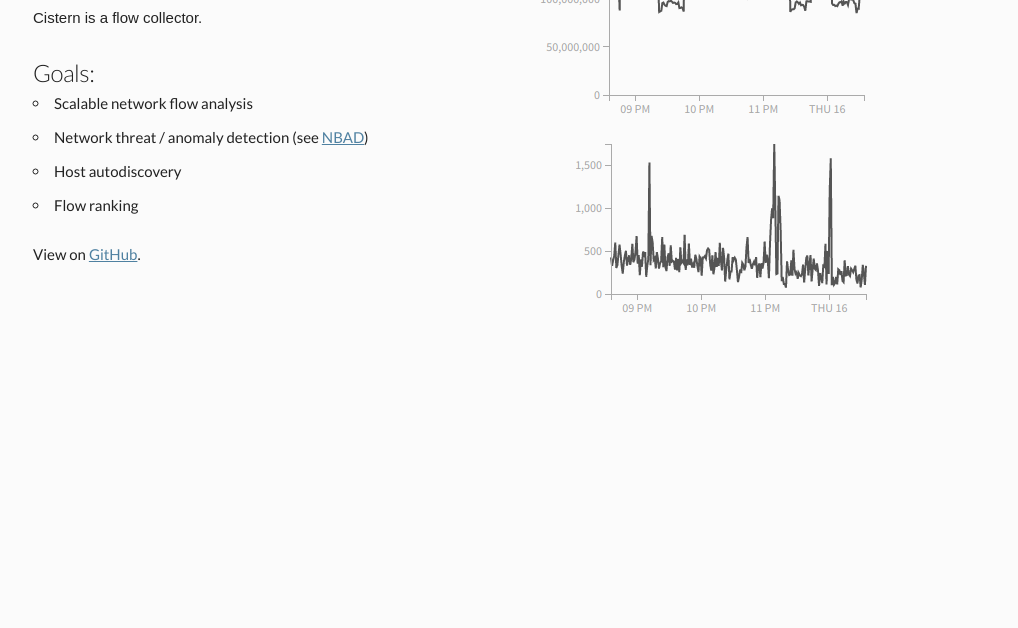
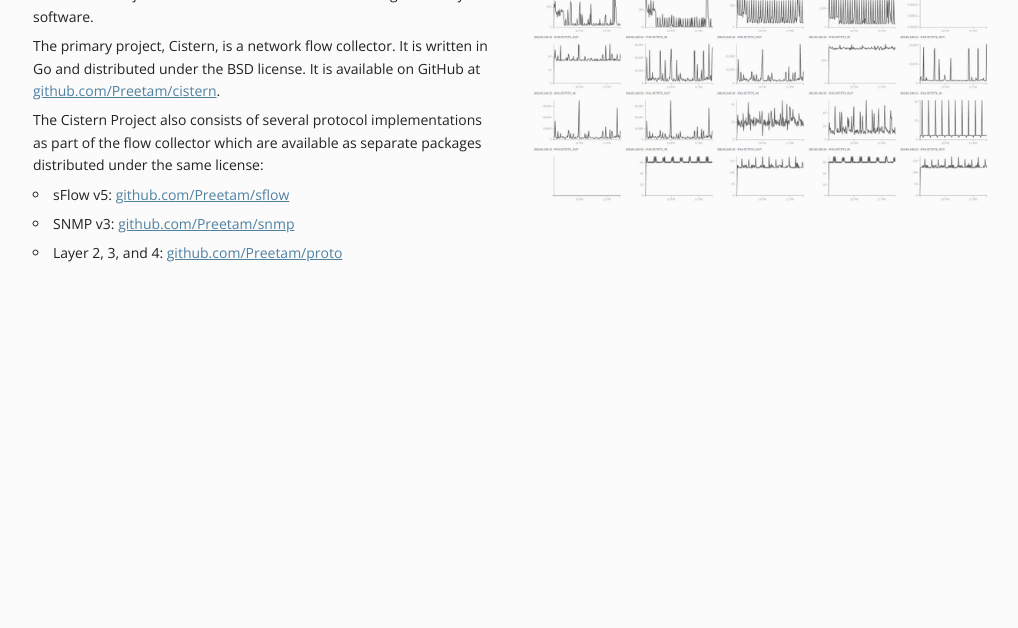
Before and after one commit to Cistern/cistern, a plain HTML site: page index.html in a window 1280 px wide. Shown: the part 172-800 px from the top of the page, without its empty margins (127-1145 px from the left). Drawn offline with nearby package versions, Linux system fonts and the light colour scheme.

Commit message:
update site

```diff
--- a/index.html
+++ b/index.html
@@ -8,51 +8,55 @@
 
   <meta name="viewport" content="width=device-width, initial-scale=1">
 
-  <link href='//fonts.googleapis.com/css?family=Lato:400,300,600' rel='stylesheet' type='text/css'>
+  <link href='https://fonts.googleapis.com/css?family=Open+Sans' rel='stylesheet' type='text/css'>
 
   <link rel="stylesheet" href="css/normalize.css">
   <link rel="stylesheet" href="css/skeleton.css">
-
   <link rel="icon" type="image/png" href="images/favicon.png" />
 
   <style type='text/css'>
   body {
-    font-family: 'Lato', sans-serif;
-
+    font-family: 'Open Sans', sans-serif;
+    font-size: 14px;
     background-color: #fbfbfb;
-  }
-
-  p {
-    font-family: Arial, sans-serif;
   }
 
   a {
     color: #4F81A1;
+  }
+
+  p {
+    margin: 0.5em 0 0.5em 0;
+  }
+
+  li {
+    margin: 0.5em 0 0.5em 0;
+  }
+
+  img {
+    max-width: 100%;
   }
   </style>
 </head>
 <body>
 
   <div class="container">
-    <div class="row" style="margin-top: 7em">
+    <div class="row" style="margin-top: 3em">
+      <img width='300px' src='images/wordmark.png'/>
+    </div>
+    <div class="row">
       <div class="one-half column">
-        <h2>Cistern</h2>
-        <p>Cistern is a flow collector.</p>
-
-        <h5 style='margin-bottom: 0;'>Goals:</h5>
-        <ul>
-          <li>Scalable network flow analysis</li>
-          <li>Network threat / anomaly detection (see <a href='http://en.wikipedia.org/wiki/Network_Behavior_Anomaly_Detection'>NBAD</a>)</li>
-          <li>Host autodiscovery</li>
-          <li>Flow ranking</li>
+        <p>The Cistern Project is a collection of network monitoring and analytics software.</p>
+        <p>The primary project, Cistern, is a network flow collector. It is written in Go and distributed under the BSD license. It is available on GitHub at <a href='https://github.com/Preetam/cistern'>github.com/Preetam/cistern</a>.</p>
+        <ul>The Cistern Project also consists of several protocol implementations as part of the flow collector which are available as separate packages distributed under the same license:
+        <li>sFlow v5: <a href='https://github.com/Preetam/sflow'>github.com/Preetam/sflow</a></li>
+        <li>SNMP v3: <a href='https://github.com/Preetam/snmp'>github.com/Preetam/snmp</a></li>
+        <li>Layer 2, 3, and 4: <a href='https://github.com/Preetam/proto'>github.com/Preetam/proto</a></li>
         </ul>
-
-        View on <a href='https://github.com/Preetam/cistern'>GitHub</a>.
       </div>
 
       <div class="one-half column">
-        <img src='images/graph1.png'/>
-        <img src='images/graph2.png'/>
+        <img src='images/plots.png'/>
       </div>
     </div>
   </div>
```
Also changed, not shown: images/favicon.png, images/graph1.png (deleted), images/graph2.png (deleted), images/plots.png (added), images/wordmark.png (added).
